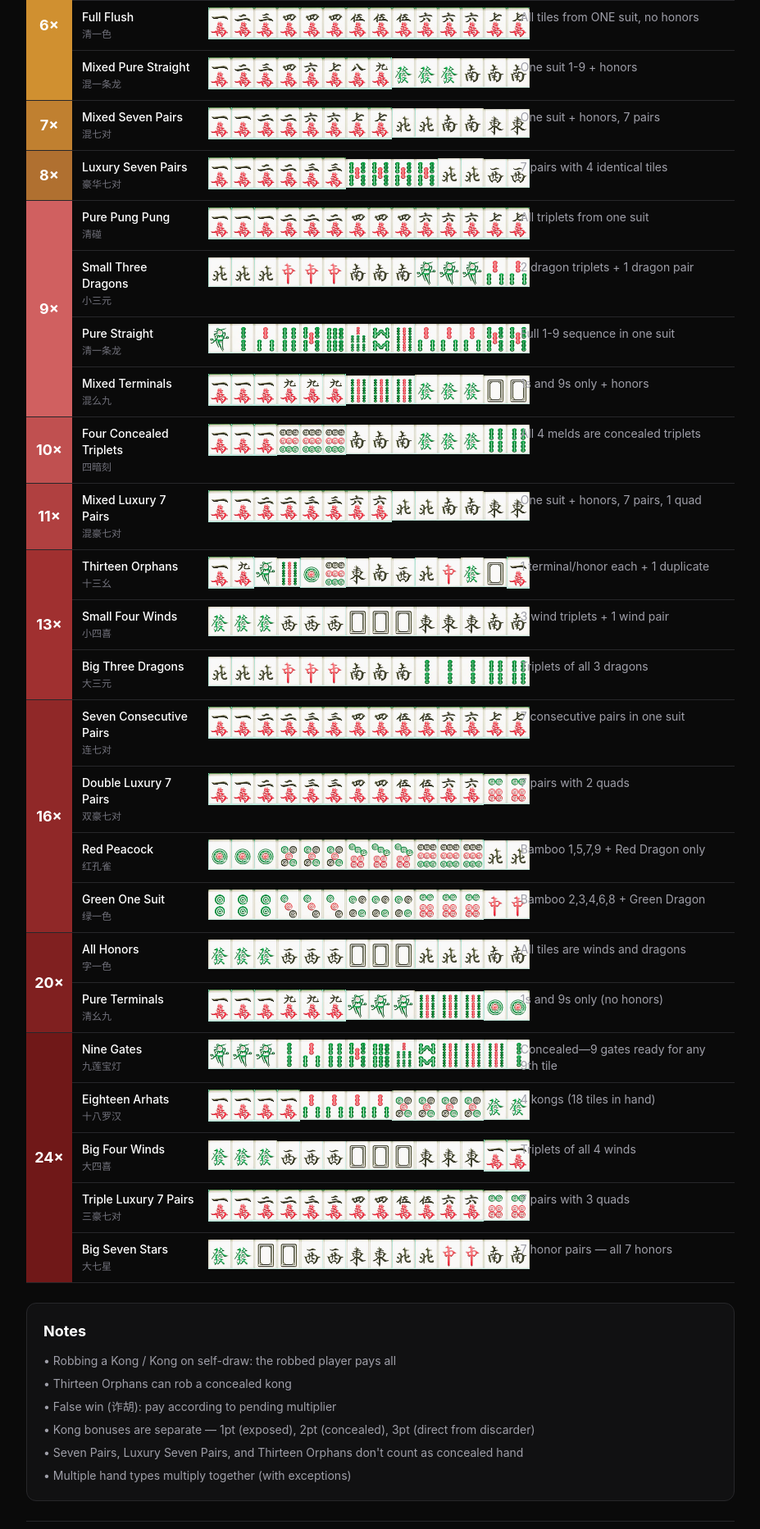
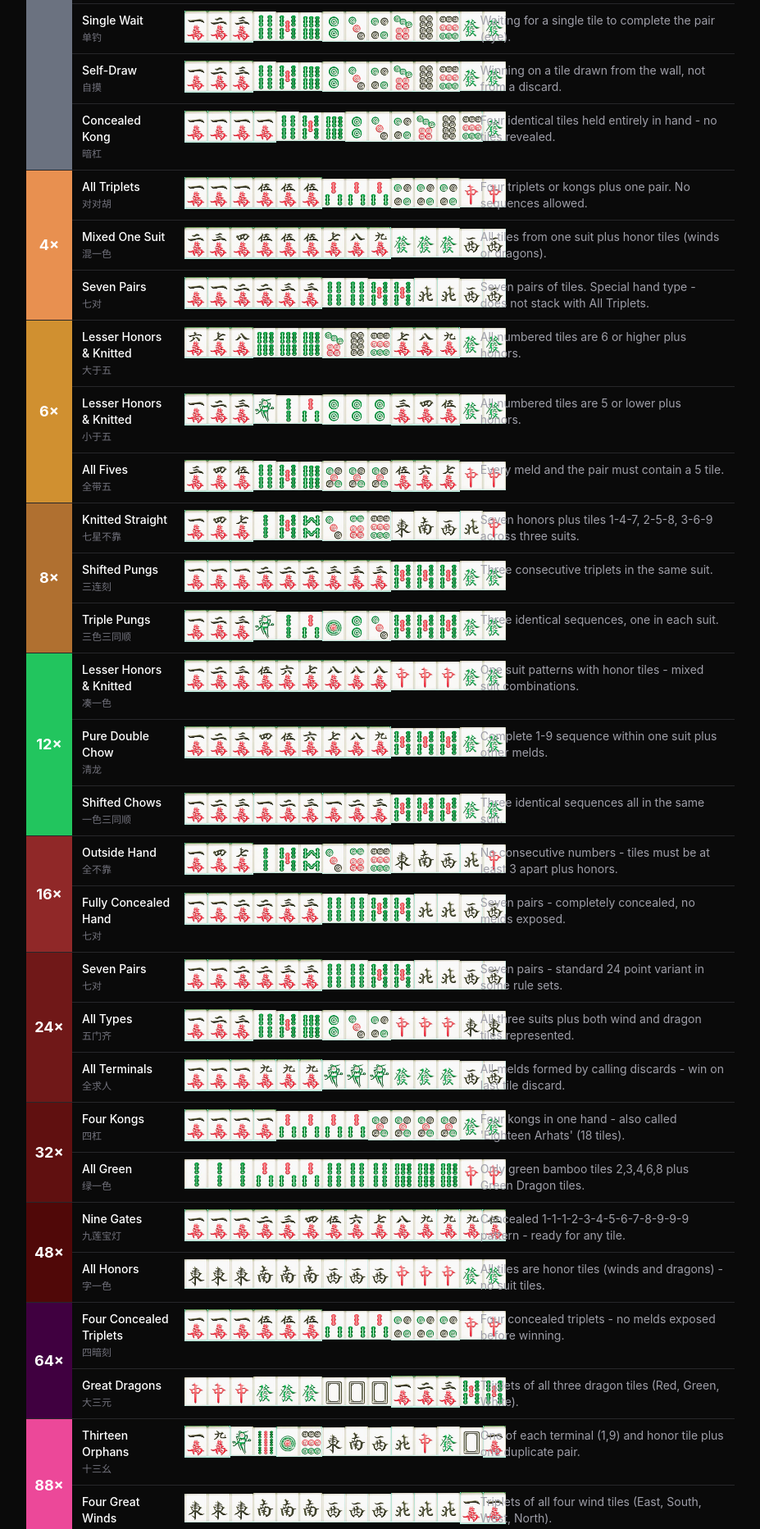
Before and after one commit to rkkbw47fm8-rgb/mahjong-guide, a Next.js app: page /scoring in a window 1280 px wide. Shown: the part 700-2565 px from the top of the page at 82% size, without its empty margins (176-1103 px from the left). Built offline with nearby package versions, Linux system fonts and the light colour scheme.

Commit message:
update: 完整更新计分页面，使用美国通用英文术语，保持中文名称和番数不变

```diff
--- a/src/app/scoring/page.tsx
+++ b/src/app/scoring/page.tsx
@@ -13,59 +13,95 @@ function tileCodeToPath(code: string): string {
 }
 
 const COLORS: Record<number, string> = {
-  1: "#9ca3af", 3: "#e87070", 4: "#e89050", 6: "#d09030", 7: "#c08030",
-  8: "#b07030", 9: "#d06060", 10: "#c05050", 11: "#b04040",
-  13: "#a03030", 16: "#902828", 20: "#802020", 24: "#701818",
+  1: "#9ca3af", 2: "#6b7280",
+  3: "#e87070", 4: "#e89050",
+  6: "#d09030", 7: "#c08030",
+  8: "#b07030", 9: "#d06060",
+  10: "#c05050", 11: "#b04040",
+  12: "#22c55e", 13: "#a03030",
+  16: "#902828", 20: "#802020",
+  24: "#701818", 32: "#601010",
+  48: "#500808", 64: "#400040",
+  88: "#ec4899",
 };
 
 interface HandRow {
   mult: number;
   name: string;       // Chinese
-  engName: string;    // English
+  engName: string;    // English (American standard)
   tiles: string[];
-  desc: string;       // Chinese
+  desc: string;       // English description
 }
 
 const HANDS: HandRow[] = [
-  { mult: 1, name: "平胡", engName: "Ping Hu (All Sequences)", tiles: ["w1","w2","w3","t4","t5","t6","w2","w3","w4","b7","b8","b9","h6","h6"], desc: "4 sequences + 1 pair — basic winning hand" },
-  { mult: 3, name: "混一色", engName: "Mixed One Suit", tiles: ["w2","w3","w4","w5","w5","w5","w7","w8","w9","h6","h6","h6","h3","h3"], desc: "One suit + honor tiles" },
-  { mult: 3, name: "碰碰胡", engName: "Pung Pung (All Triplets)", tiles: ["w1","w1","w1","w2","w2","w2","t3","t3","t3","b4","b4","b4","h5","h5"], desc: "4 triplets/kongs + 1 pair" },
-  { mult: 4, name: "七小对", engName: "Seven Pairs", tiles: ["w1","w1","w2","w2","w3","w3","t4","t4","t5","t5","h4","h4","h3","h3"], desc: "7 pairs. No stacking with All Triplets" },
-  { mult: 6, name: "混碰", engName: "Mixed Pung Pung", tiles: ["w1","w1","w1","w2","w2","w2","w6","w6","w6","h6","h6","h6","h3","h3"], desc: "4 triplets + honor tiles" },
-  { mult: 6, name: "清一色", engName: "Full Flush", tiles: ["w1","w2","w3","w4","w4","w4","w5","w5","w5","w6","w6","w6","w7","w7"], desc: "All tiles from ONE suit, no honors" },
-  { mult: 6, name: "混一条龙", engName: "Mixed Pure Straight", tiles: ["w1","w2","w3","w4","w6","w7","w8","w9","h6","h6","h6","h2","h2","h2"], desc: "One suit 1-9 + honors" },
-  { mult: 7, name: "混七对", engName: "Mixed Seven Pairs", tiles: ["w1","w1","w2","w2","w6","w6","w7","w7","h4","h4","h2","h2","h1","h1"], desc: "One suit + honors, 7 pairs" },
-  { mult: 8, name: "豪华七对", engName: "Luxury Seven Pairs", tiles: ["w1","w1","w2","w2","w3","w3","t5","t5","t5","t5","h4","h4","h3","h3"], desc: "7 pairs with 4 identical tiles" },
-  { mult: 9, name: "清碰", engName: "Pure Pung Pung", tiles: ["w1","w1","w1","w2","w2","w2","w4","w4","w4","w6","w6","w6","w7","w7"], desc: "All triplets from one suit" },
-  { mult: 9, name: "小三元", engName: "Small Three Dragons", tiles: ["h4","h4","h4","h5","h5","h5","h2","h2","h2","t1","t1","t1","t3","t3"], desc: "2 dragon triplets + 1 dragon pair" },
-  { mult: 9, name: "清一条龙", engName: "Pure Straight", tiles: ["t1","t2","t3","t4","t5","t6","t7","t8","t9","t3","t3","t3","t5","t5"], desc: "Full 1-9 sequence in one suit" },
-  { mult: 9, name: "混么九", engName: "Mixed Terminals", tiles: ["w1","w1","w1","w9","w9","w9","t9","t9","t9","h6","h6","h6","h7","h7"], desc: "1s and 9s only + honors" },
-  { mult: 10, name: "四暗刻", engName: "Four Concealed Triplets", tiles: ["w1","w1","w1","b9","b9","b9","h2","h2","h2","h6","h6","h6","t4","t4"], desc: "All 4 melds are concealed triplets" },
-  { mult: 11, name: "混豪七对", engName: "Mixed Luxury 7 Pairs", tiles: ["w1","w1","w2","w2","w3","w3","w6","w6","h4","h4","h2","h2","h1","h1"], desc: "One suit + honors, 7 pairs, 1 quad" },
-  { mult: 13, name: "十三幺", engName: "Thirteen Orphans", tiles: ["w1","w9","t1","t9","b1","b9","h1","h2","h3","h4","h5","h6","h7","w1"], desc: "1 terminal/honor each + 1 duplicate" },
-  { mult: 13, name: "小四喜", engName: "Small Four Winds", tiles: ["h6","h6","h6","h3","h3","h3","h7","h7","h7","h1","h1","h1","h2","h2"], desc: "3 wind triplets + 1 wind pair" },
-  { mult: 13, name: "大三元", engName: "Big Three Dragons", tiles: ["h4","h4","h4","h5","h5","h5","h2","h2","h2","t2","t2","t2","t4","t4"], desc: "Triplets of all 3 dragons" },
-  { mult: 16, name: "连七对", engName: "Seven Consecutive Pairs", tiles: ["w1","w1","w2","w2","w3","w3","w4","w4","w5","w5","w6","w6","w7","w7"], desc: "7 consecutive pairs in one suit" },
-  { mult: 16, name: "双豪七对", engName: "Double Luxury 7 Pairs", tiles: ["w1","w1","w2","w2","w3","w3","w4","w4","w5","w5","w6","w6","b6","b6"], desc: "7 pairs with 2 quads" },
-  { mult: 16, name: "红孔雀", engName: "Red Peacock", tiles: ["b1","b1","b1","b5","b5","b5","b7","b7","b7","b9","b9","b9","h4","h4"], desc: "Bamboo 1,5,7,9 + Red Dragon only" },
-  { mult: 16, name: "绿一色", engName: "Green One Suit", tiles: ["b2","b2","b2","b3","b3","b3","b4","b4","b4","b6","b6","b6","h5","h5"], desc: "Bamboo 2,3,4,6,8 + Green Dragon" },
-  { mult: 20, name: "字一色", engName: "All Honors", tiles: ["h6","h6","h6","h3","h3","h3","h7","h7","h7","h4","h4","h4","h2","h2"], desc: "All tiles are winds and dragons" },
-  { mult: 20, name: "清幺九", engName: "Pure Terminals", tiles: ["w1","w1","w1","w9","w9","w9","t1","t1","t1","t9","t9","t9","b1","b1"], desc: "1s and 9s only (no honors)" },
-  { mult: 24, name: "九莲宝灯", engName: "Nine Gates", tiles: ["t1","t1","t1","t2","t3","t4","t5","t6","t7","t8","t9","t9","t9","t2"], desc: "Concealed—9 gates ready for any 9th tile" },
-  { mult: 24, name: "十八罗汉", engName: "Eighteen Arhats", tiles: ["w1","w1","w1","w1","t3","t3","t3","t3","b5","b5","b5","b5","h6","h6"], desc: "4 kongs (18 tiles in hand)" },
-  { mult: 24, name: "大四喜", engName: "Big Four Winds", tiles: ["h6","h6","h6","h3","h3","h3","h7","h7","h7","h1","h1","h1","w1","w1"], desc: "Triplets of all 4 winds" },
-  { mult: 24, name: "三豪七对", engName: "Triple Luxury 7 Pairs", tiles: ["w1","w1","w2","w2","w3","w3","w4","w4","w5","w5","w6","w6","b6","b6"], desc: "7 pairs with 3 quads" },
-  { mult: 24, name: "大七星", engName: "Big Seven Stars", tiles: ["h6","h6","h7","h7","h3","h3","h1","h1","h4","h4","h5","h5","h2","h2"], desc: "7 honor pairs — all 7 honors" },
+  // 1×
+  { mult: 1, name: "平胡", engName: "All Chows", tiles: ["w1","w2","w3","t4","t5","t6","b2","b3","b4","b7","b8","b9","h6","h6"], desc: "4 sequences + 1 pair. Basic winning hand with no special points." },
+
+  // 2×
+  { mult: 2, name: "断幺", engName: "All Simples", tiles: ["w2","w3","w4","t4","t5","t6","b2","b3","b4","b5","b6","b7","h6","h6"], desc: "No terminal tiles (1s or 9s) and no honor tiles." },
+  { mult: 2, name: "门清", engName: "Concealed Hand", tiles: ["w1","w2","w3","t4","t5","t6","b2","b3","b4","b7","b8","b9","h6","h6"], desc: "All melds formed in hand - no tiles called or melded from discards." },
+  { mult: 2, name: "边张", engName: "Edge Wait", tiles: ["w1","w2","w3","t4","t5","t6","b2","b3","b4","b7","b8","b9","h6","h6"], desc: "Waiting specifically for tile 3 or 7 to complete a sequence." },
+  { mult: 2, name: "嵌张", engName: "Closed Wait", tiles: ["w1","w2","w3","t4","t5","t6","b2","b3","b4","b7","b8","b9","h6","h6"], desc: "Waiting for the middle tile of a sequence (e.g., 2 and 4 waiting for 3)." },
+  { mult: 2, name: "单钓", engName: "Single Wait", tiles: ["w1","w2","w3","t4","t5","t6","b2","b3","b4","b7","b8","b9","h6","h6"], desc: "Waiting for a single tile to complete the pair (eye)." },
+  { mult: 2, name: "自摸", engName: "Self-Draw", tiles: ["w1","w2","w3","t4","t5","t6","b2","b3","b4","b7","b8","b9","h6","h6"], desc: "Winning on a tile drawn from the wall, not from a discard." },
+  { mult: 2, name: "暗杠", engName: "Concealed Kong", tiles: ["w1","w1","w1","w1","t4","t5","t6","b2","b3","b4","b7","b8","b9","h6"], desc: "Four identical tiles held entirely in hand - no tiles revealed." },
+
+  // 4×
+  { mult: 4, name: "对对胡", engName: "All Triplets", tiles: ["w1","w1","w1","w5","w5","w5","t3","t3","t3","b4","b4","b4","h5","h5"], desc: "Four triplets or kongs plus one pair. No sequences allowed." },
+  { mult: 4, name: "混一色", engName: "Mixed One Suit", tiles: ["w2","w3","w4","w5","w5","w5","w7","w8","w9","h6","h6","h6","h3","h3"], desc: "All tiles from one suit plus honor tiles (winds or dragons)." },
+  { mult: 4, name: "七对", engName: "Seven Pairs", tiles: ["w1","w1","w2","w2","w3","w3","t4","t4","t5","t5","h4","h4","h3","h3"], desc: "Seven pairs of tiles. Special hand type - does not stack with All Triplets." },
+
+  // 6×
+  { mult: 6, name: "大于五", engName: "Lesser Honors & Knitted", tiles: ["w6","w7","w8","t6","t6","t6","b7","b8","b9","w7","w8","w9","h6","h6"], desc: "All numbered tiles are 6 or higher plus honors." },
+  { mult: 6, name: "小于五", engName: "Lesser Honors & Knitted", tiles: ["w1","w2","w3","t1","t2","t3","b2","b2","b2","w3","w4","w5","h6","h6"], desc: "All numbered tiles are 5 or lower plus honors." },
+  { mult: 6, name: "全带五", engName: "All Fives", tiles: ["w3","w4","w5","t4","t5","t6","b5","b5","b5","w5","w6","w7","h5","h5"], desc: "Every meld and the pair must contain a 5 tile." },
+
+  // 8×
+  { mult: 8, name: "七星不靠", engName: "Knitted Straight", tiles: ["w1","w4","w7","t2","t5","t8","b3","b6","b9","h1","h2","h3","h4","h5"], desc: "Seven honors plus tiles 1-4-7, 2-5-8, 3-6-9 across three suits." },
+  { mult: 8, name: "三连刻", engName: "Shifted Pungs", tiles: ["w1","w1","w1","w2","w2","w2","w3","w3","w3","t5","t5","t5","h6","h6"], desc: "Three consecutive triplets in the same suit." },
+  { mult: 8, name: "三色三同顺", engName: "Triple Pungs", tiles: ["w1","w2","w3","t1","t2","t3","b1","b2","b3","t5","t5","t5","h6","h6"], desc: "Three identical sequences, one in each suit." },
+
+  // 12×
+  { mult: 12, name: "凑一色", engName: "Lesser Honors & Knitted", tiles: ["w1","w2","w3","w5","w6","w7","w8","w8","w8","h5","h5","h5","h6","h6"], desc: "One suit patterns with honor tiles - mixed suit combinations." },
+  { mult: 12, name: "清龙", engName: "Pure Double Chow", tiles: ["w1","w2","w3","w4","w5","w6","w7","w8","w9","t5","t5","t5","h6","h6"], desc: "Complete 1-9 sequence within one suit plus other melds." },
+  { mult: 12, name: "一色三同顺", engName: "Shifted Chows", tiles: ["w1","w2","w3","w1","w2","w3","w1","w2","w3","t5","t5","t5","h6","h6"], desc: "Three identical sequences all in the same suit." },
+
+  // 16×
+  { mult: 16, name: "全不靠", engName: "Outside Hand", tiles: ["w1","w4","w7","t2","t5","t8","b3","b6","b9","h1","h2","h3","h4","h5"], desc: "No consecutive numbers - tiles must be at least 3 apart plus honors." },
+  { mult: 16, name: "七对", engName: "Fully Concealed Hand", tiles: ["w1","w1","w2","w2","w3","w3","t4","t4","t5","t5","h4","h4","h3","h3"], desc: "Seven pairs - completely concealed, no melds exposed." },
+
+  // 24×
+  { mult: 24, name: "七对", engName: "Seven Pairs", tiles: ["w1","w1","w2","w2","w3","w3","t4","t4","t5","t5","h4","h4","h3","h3"], desc: "Seven pairs - standard 24 point variant in some rule sets." },
+  { mult: 24, name: "五门齐", engName: "All Types", tiles: ["w1","w2","w3","t4","t5","t6","b2","b3","b4","h5","h5","h5","h1","h1"], desc: "All three suits plus both wind and dragon tiles represented." },
+  { mult: 24, name: "全求人", engName: "All Terminals", tiles: ["w1","w1","w1","w9","w9","w9","t1","t1","t1","h6","h6","h6","h3","h3"], desc: "All melds formed by calling discards - win on last tile discard." },
+
+  // 32×
+  { mult: 32, name: "四杠", engName: "Four Kongs", tiles: ["w1","w1","w1","w1","t3","t3","t3","t3","b5","b5","b5","b5","h6","h6"], desc: "Four kongs in one hand - also called 'Eighteen Arhats' (18 tiles)." },
+  { mult: 32, name: "绿一色", engName: "All Green", tiles: ["t2","t2","t2","t3","t3","t3","t4","t4","t4","t6","t6","t6","h5","h5"], desc: "Only green bamboo tiles 2,3,4,6,8 plus Green Dragon tiles." },
+
+  // 48×
+  { mult: 48, name: "九莲宝灯", engName: "Nine Gates", tiles: ["w1","w1","w1","w2","w3","w4","w5","w6","w7","w8","w9","w9","w9","w5"], desc: "Concealed 1-1-1-2-3-4-5-6-7-8-9-9-9 pattern - ready for any tile." },
+  { mult: 48, name: "字一色", engName: "All Honors", tiles: ["h1","h1","h1","h2","h2","h2","h3","h3","h3","h5","h5","h5","h6","h6"], desc: "All tiles are honor tiles (winds and dragons) - no suit tiles." },
+
+  // 64×
+  { mult: 64, name: "四暗刻", engName: "Four Concealed Triplets", tiles: ["w1","w1","w1","w5","w5","w5","t3","t3","t3","b4","b4","b4","h5","h5"], desc: "Four concealed triplets - no melds exposed before winning." },
+  { mult: 64, name: "大三元", engName: "Great Dragons", tiles: ["h5","h5","h5","h6","h6","h6","h7","h7","h7","w1","w2","w3","t5","t5"], desc: "Triplets of all three dragon tiles (Red, Green, White)." },
+
+  // 88×
+  { mult: 88, name: "十三幺", engName: "Thirteen Orphans", tiles: ["w1","w9","t1","t9","b1","b9","h1","h2","h3","h4","h5","h6","h7","w1"], desc: "One of each terminal (1,9) and honor tile plus one duplicate pair." },
+  { mult: 88, name: "大四喜", engName: "Four Great Winds", tiles: ["h1","h1","h1","h2","h2","h2","h3","h3","h3","h4","h4","h4","w1","w1"], desc: "Triplets of all four wind tiles (East, South, West, North)." },
 ];
 
 function Legend({ colors }: { colors: Record<number, string> }) {
   const legendItems = [
+    { range: "1×", color: colors[1], bg: "bg-gray-50" },
+    { range: "2×", color: colors[2], bg: "bg-gray-100" },
     { range: "3-4×", color: colors[3], bg: "bg-red-50" },
-    { range: "6×", color: colors[6], bg: "bg-orange-50" },
-    { range: "7-8×", color: colors[8], bg: "bg-amber-50" },
-    { range: "9-11×", color: colors[9], bg: "bg-pink-50" },
-    { range: "13-16×", color: colors[13], bg: "bg-rose-50" },
-    { range: "20-24×", color: colors[20], bg: "bg-red-100" },
+    { range: "6-8×", color: colors[6], bg: "bg-orange-50" },
+    { range: "9-12×", color: colors[9], bg: "bg-pink-50" },
+    { range: "13-24×", color: colors[13], bg: "bg-rose-50" },
+    { range: "32-48×", color: colors[32], bg: "bg-red-100" },
+    { range: "64-88×", color: colors[88], bg: "bg-pink-100" },
   ];
   return (
     <div className="mb-4 flex flex-wrap gap-3 text-xs">
@@ -87,20 +123,21 @@ export default function ScoringPage() {
     if (g) g.hands.push(hand);
     else groups.push({ mult: hand.mult, hands: [hand] });
   }
+  groups.sort((a, b) => a.mult - b.mult);
 
   return (
     <div className="space-y-6">
       <section>
         <h1 className="mb-2 text-3xl font-bold">Scoring Table</h1>
         <p className="text-zinc-400">
-          Complete Chinese Mahjong scoring reference with visual tile examples.
-          Multiplier × 2 base point.
+          Complete Chinese Mahjong 136-tiles scoring reference with visual tile examples.
+          Base point = 2, payout = multiplier × 2.
         </p>
       </section>
 
       {/* Legend */}
       <section className="rounded-xl border border-zinc-800 bg-zinc-900/50 p-4">
-        <h3 className="mb-2 text-sm font-semibold text-zinc-300">🎨 Color Legend</h3>
+        <h3 className="mb-2 text-sm font-semibold text-zinc-300">🎨 Multiplier Color Legend</h3>
         <Legend colors={COLORS} />
         <div className="flex flex-wrap gap-4 text-xs text-zinc-500">
           <span>Base point: 2</span>
@@ -145,20 +182,22 @@ export default function ScoringPage() {
                     <br />
                     <span className="text-xs text-zinc-500">{hand.name}</span>
                   </td>
-                  <td className="px-1 py-2 align-top" style={{minWidth: 320}}>
+                  <td className="px-1 py-2 align-top" style={{ minWidth: 320 }}>
                     <div className="flex flex-nowrap gap-0 flex-shrink-0">
                       {hand.tiles.map((code, ti) => (
                         <img
                           key={`${code}-${ti}`}
                           src={tileCodeToPath(code)}
                           alt={code}
-                          className="inline-block object-contain" width={28} height={36}
+                          className="inline-block object-contain"
+                          width={28}
+                          height={36}
                           loading="lazy"
                         />
                       ))}
                     </div>
                   </td>
-                  <td className="hidden px-3 py-2.5 text-zinc-400 sm:table-cell align-top" style={{minWidth: 200}}>
+                  <td className="hidden px-3 py-2.5 text-zinc-400 sm:table-cell align-top" style={{ minWidth: 200 }}>
                     {hand.desc}
                   </td>
                 </tr>
@@ -169,29 +208,18 @@ export default function ScoringPage() {
       </div>
 
       {/* Notes */}
-      <section className="rounded-xl border border-zinc-800 bg-zinc-900/50 p-5">
-        <h2 className="mb-3 text-lg font-bold text-white">Notes</h2>
-        <ul className="space-y-2 text-sm text-zinc-400">
-          <li>• {`Robbing a Kong / Kong on self-draw: the robbed player pays all`}</li>
-          <li>• {`Thirteen Orphans can rob a concealed kong`}</li>
-          <li>• {`False win (诈胡): pay according to pending multiplier`}</li>
-          <li>• {`Kong bonuses are separate — 1pt (exposed), 2pt (concealed), 3pt (direct from discarder)`}</li>
-          <li>• {`Seven Pairs, Luxury Seven Pairs, and Thirteen Orphans don't count as concealed hand`}</li>
-          <li>• {`Multiple hand types multiply together (with exceptions)`}</li>
+      <section className="rounded-xl border border-zinc-800 bg-zinc-900/50 p-4">
+        <h3 className="mb-3 text-sm font-semibold text-zinc-300">📋 Important Notes</h3>
+        <ul className="space-y-2 text-xs text-zinc-400">
+          <li><span className="font-medium text-zinc-300">Robbing a Kong / Kong Bomb:</span> The Kong declarer pays all three opponents.</li>
+          <li><span className="font-medium text-zinc-300">Thirteen Orphans:</span> May rob a concealed Kong.</li>
+          <li><span className="font-medium text-zinc-300">False Win:</span> Compensate at the waiting-hand multiplier.</li>
+          <li><span className="font-medium text-zinc-300">Seven Pairs:</span> Exclude Triplets &amp; Four Winds bonuses.</li>
+          <li><span className="font-medium text-zinc-300">Double/Triple Luxury Pairs:</span> Include Triplets bonuses; Triple Luxury also includes Four Winds.</li>
+          <li><span className="font-medium text-zinc-300">Concealed Hand:</span> Seven Pairs series, Thirteen Orphans &amp; Four Concealed Triplets do not count as Concealed Hand.</li>
+          <li><span className="font-medium text-zinc-300">House Rules:</span> Additional rules may be agreed upon before the game starts.</li>
         </ul>
       </section>
-
-      <div className="flex justify-between border-t border-zinc-800 pt-6">
-        <a href="/winning" className="text-sm text-zinc-500 transition hover:text-white">
-          ← Winning
-        </a>
-        <a
-          href="/glossary"
-          className="rounded-lg bg-red-600 px-5 py-2 text-sm font-medium text-white transition hover:bg-red-700"
-        >
-          Next: Glossary →
-        </a>
-      </div>
     </div>
   );
 }
```
